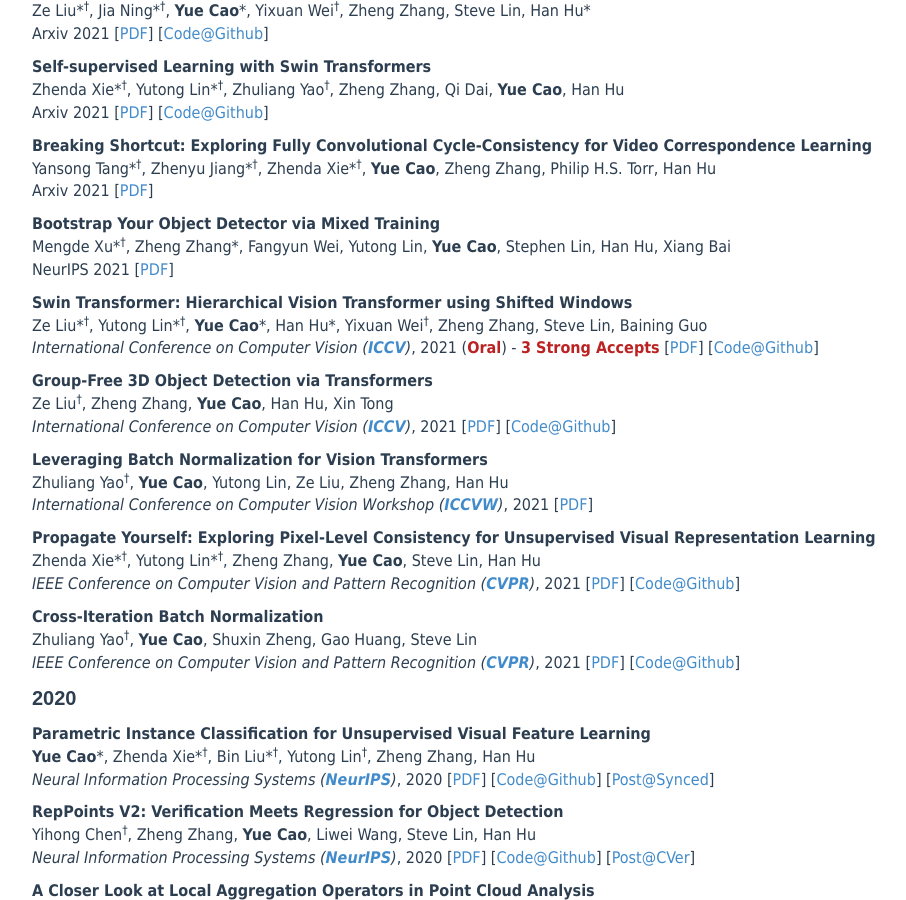
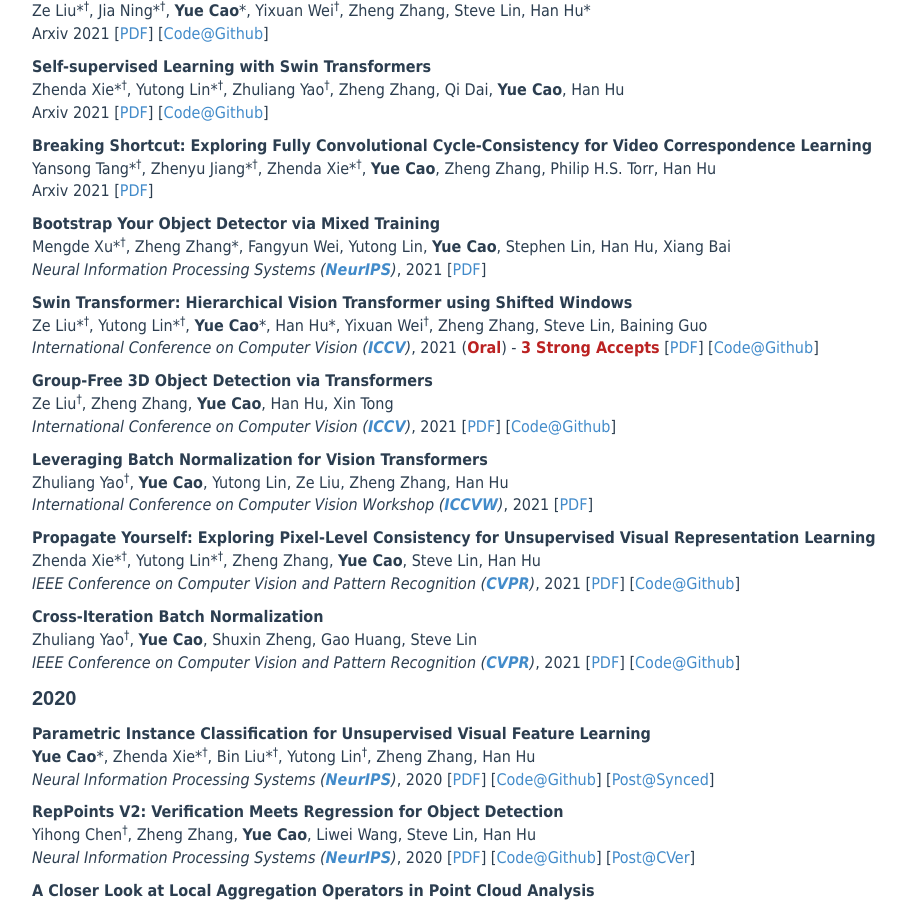
Before and after one commit to caoyue10/caoyue10.github.io, a Jekyll site: the page built from allpub.html, in a window 1280 px wide and 900 px high, scrolled down 409 px. Shown: the whole window, without its empty margins (138-1044 px from the left). Built offline with Jekyll 4.4.1, drawn with Linux system fonts in a browser that asks for light colours.

Commit message:
Update allpub.html

```diff
--- a/allpub.html
+++ b/allpub.html
@@ -22,7 +22,7 @@ layout: page
             </p >
 	<p><strong>Bootstrap Your Object Detector via Mixed Training</strong><br>
             Mengde Xu*<sup><span>&#8224;</span></sup>, Zheng Zhang*, Fangyun Wei, Yutong Lin, <strong>Yue Cao</strong>, Stephen Lin, Han Hu, Xiang Bai<br>
-	    NeurIPS 2021 [<a href="https://arxiv.org/abs/">PDF</a>]
+	    <em>Neural Information Processing Systems (<a href="https://neurips.cc/Conferences/2021"><strong>NeurIPS</strong></a>)</em>, 2021 [<a href="https://arxiv.org/abs/">PDF</a>]
             </p >
 	<p><strong>Swin Transformer: Hierarchical Vision Transformer using Shifted Windows</strong><br>
             Ze Liu*<sup><span>&#8224;</span></sup>, Yutong Lin*<sup><span>&#8224;</span></sup>, <strong>Yue Cao</strong>*, Han Hu*, Yixuan Wei<sup><span>&#8224;</span></sup>, Zheng Zhang, Steve Lin, Baining Guo<br>
```
